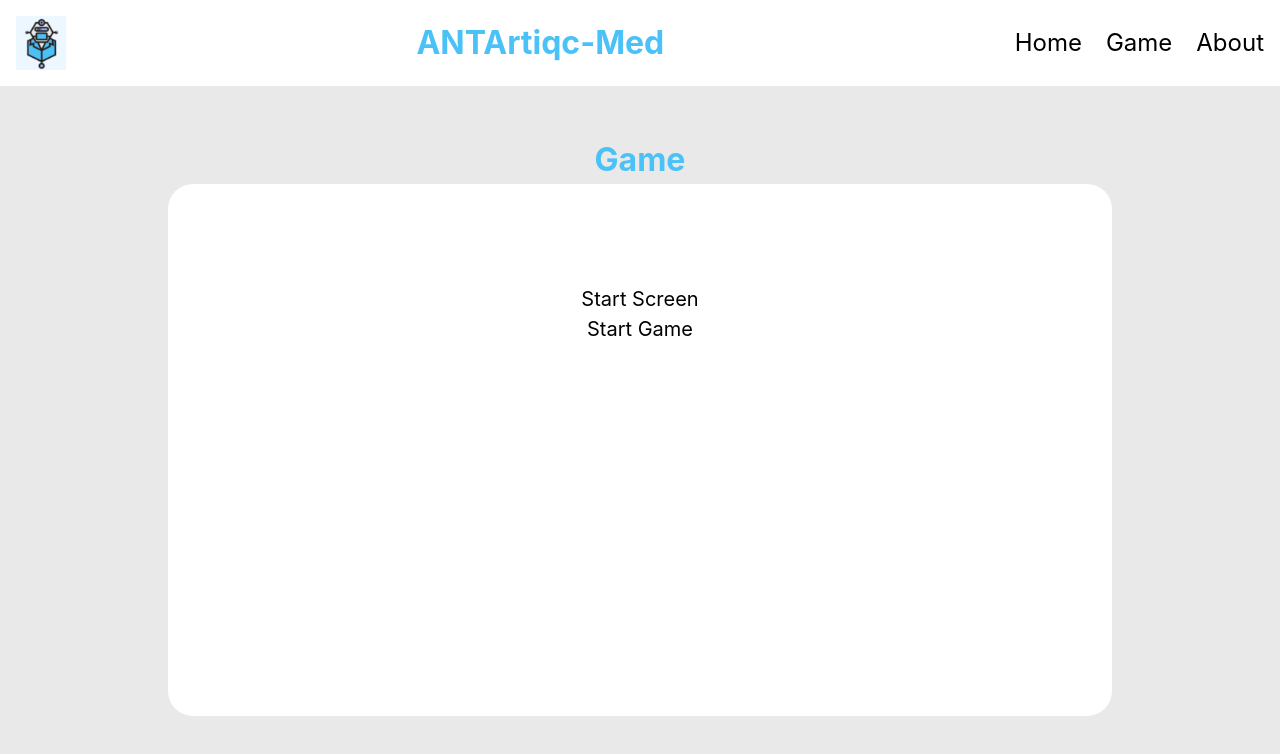
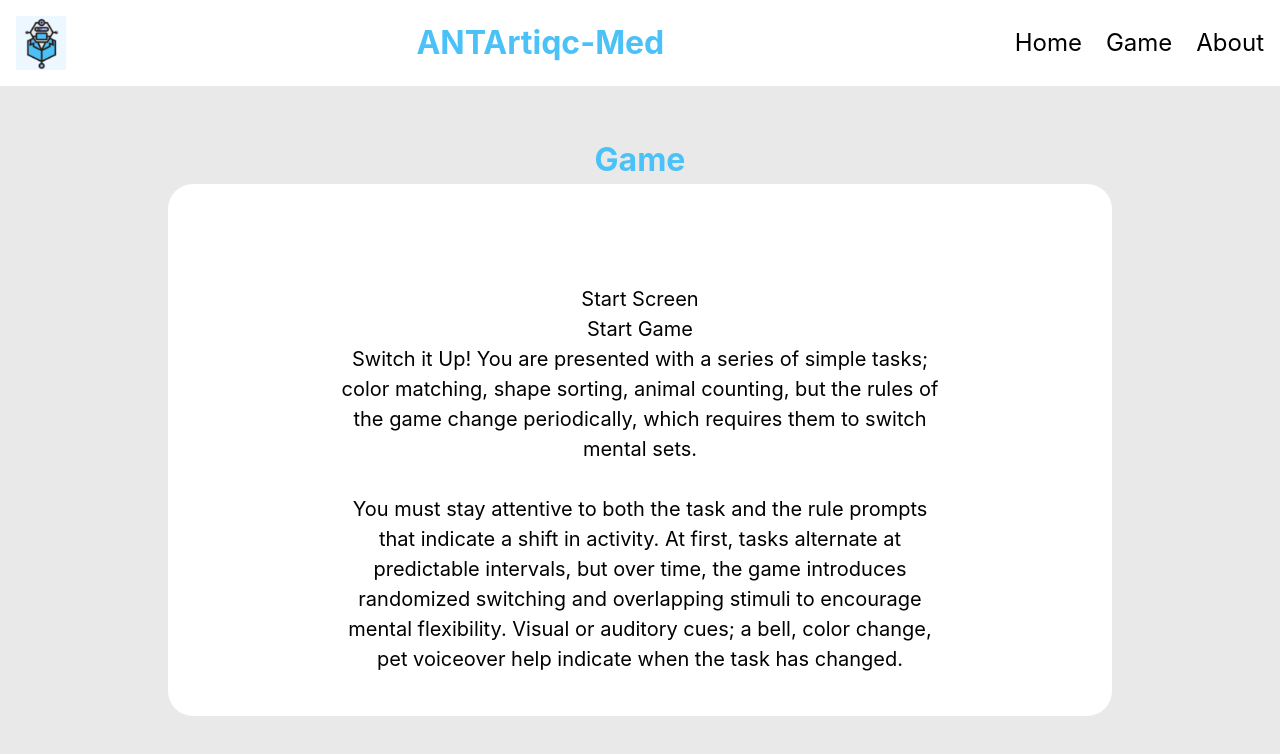
Before and after one commit to Green-Kiwie/AntArcTic-Med, a React (Create React App) app in the folder antarctic-med/: page /game in a window 1280 px wide. Shown: the top 754 px of the page. Built offline with nearby package versions, Linux system fonts and the light colour scheme.

Commit message:
Updated StartScreen component with a little extra formatting

```diff
--- a/antarctic-med/src/App.js
+++ b/antarctic-med/src/App.js
@@ -34,7 +34,7 @@ function Game() {
             <CenteredComponent>
                 <div className="relative" style={{ width: '80%', paddingBottom: '50%', marginTop: '20px' }}>
                     <div className="absolute top-0 left-0 w-full h-full bg-white" style={{
-                        padding:'40px', textAlign:'center', borderRadius: '25px'
+                        padding:'40px', textAlign:'center', borderRadius: '25px', overflowY: 'auto',
                     }}>
                         <SwitchItUp />
                     </div>
--- a/antarctic-med/src/components/switchitup/StartScreen.jsx
+++ b/antarctic-med/src/components/switchitup/StartScreen.jsx
@@ -7,6 +7,25 @@ export default function StartScreen({ setGameRunning }) {
             <button onClick={() => setGameRunning("game")}>
                 Start Game
             </button>
+            <p>
+                Switch it Up! You are presented with a series of simple tasks; color matching, shape sorting,
+                animal counting, but the rules of the game change periodically, which requires them to switch mental
+                sets.<br /><br/>
+
+                You must stay attentive to both the task and the rule prompts that indicate a shift in activity.
+                At first, tasks alternate at predictable intervals, but over time, the game introduces randomized
+                switching and overlapping stimuli to encourage mental flexibility. Visual or auditory cues; a bell,
+                color change, pet voiceover help indicate when the task has changed.<br/><br/>
+
+                Example:<br/>
+                Round 1: "Tap every red object."<br/>
+                Round 2: "Now tap every square."<br/>
+                Round 3: "Tap red squares only."<br/>
+                Round 4: "Count the number of animals shown."<br/>
+                Rounds can also overlap in the images they show to make it more related to them reading and then
+                consciously switching their ideas.
+
+            </p>
         </div>
     )
 }
```
Also changed, not shown: antarctic-med/package.json (line endings or trailing spaces).
